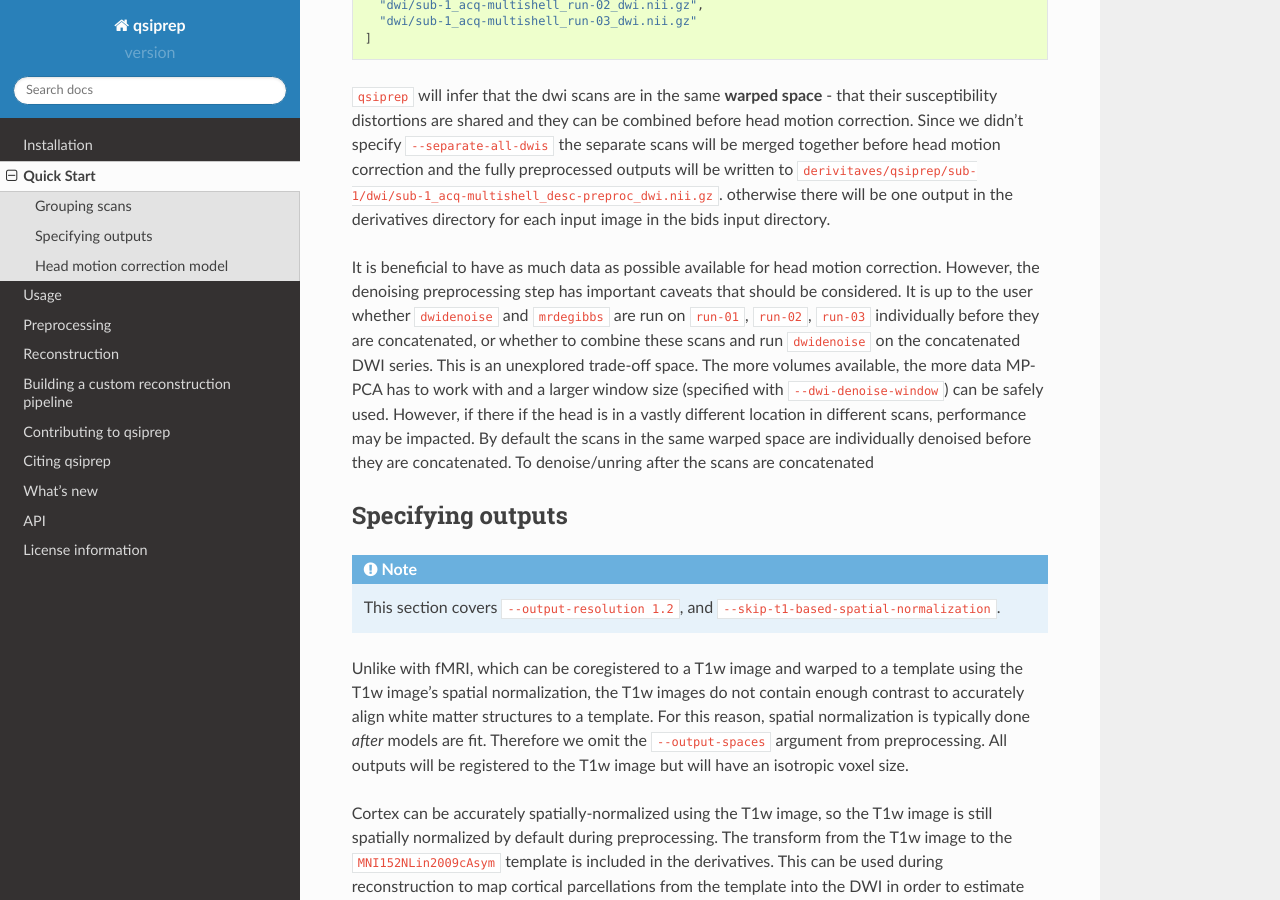
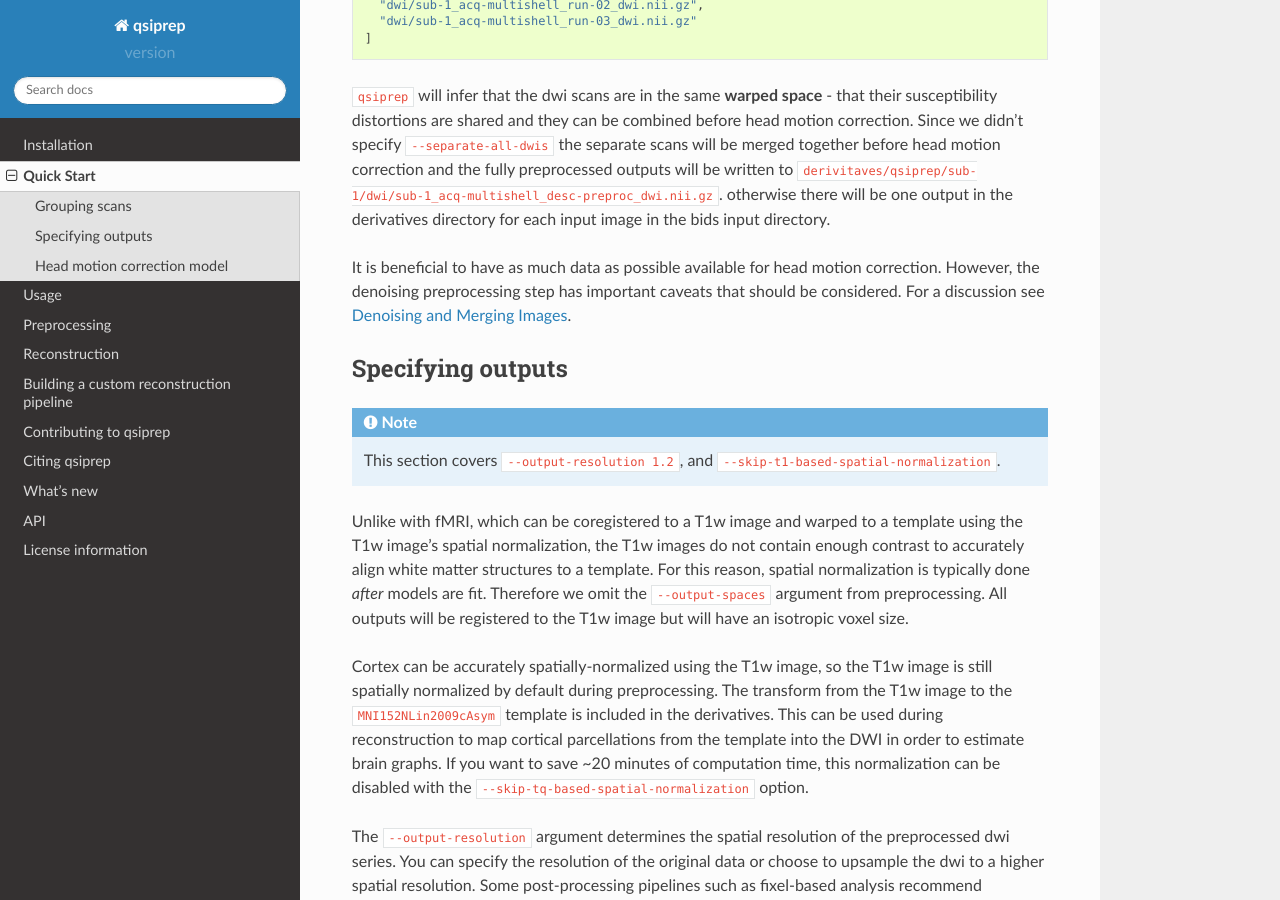
Before and after one commit to PennLINC/qsiprep, a Sphinx documentation site: the page built from docs/quickstart.rst, in a window 1280 px wide and 900 px high, scrolled down 939 px. Built offline with Sphinx 7.4.7 and the Read the Docs theme 2.0.0, drawn with Linux system fonts in a browser that asks for light colours.

```diff
--- a/docs/citing.rst
+++ b/docs/citing.rst
@@ -5,8 +5,6 @@
 ===============
 Citing qsiprep
 ===============
-
-Nothing to cite yet...
 
 .. [Fonov2011] Fonov VS, Evans AC, Botteron K, Almli CR, McKinstry RC, Collins DL and BDCG,
     Unbiased average age-appropriate atlases for pediatric studies, NeuroImage 54(1), 2011
--- a/docs/quickstart.rst
+++ b/docs/quickstart.rst
@@ -46,15 +46,8 @@ there will be one output in the derivatives directory for each input image in th
 directory.
 
 It is beneficial to have as much data as possible available for head motion correction. However,
-the denoising preprocessing step has important caveats that should be considered. It is up to the
-user whether ``dwidenoise`` and ``mrdegibbs`` are run on ``run-01``, ``run-02``, ``run-03``
-individually before they are concatenated, or whether to combine these scans and run ``dwidenoise``
-on the concatenated DWI series. This is an unexplored trade-off space. The more volumes available,
-the more data MP-PCA has to work with and a larger window size (specified with
-``--dwi-denoise-window``) can be safely used. However, if there if the head is in a vastly
-different location in different scans, performance may be impacted. By default the scans in the
-same warped space are individually denoised before they  are concatenated. To denoise/unring after
-the scans are concatenated
+the denoising preprocessing step has important caveats that should be considered. For a
+discussion see :ref:`merge_denoise`.
 
 
 Specifying outputs
--- a/docs/usage.rst
+++ b/docs/usage.rst
@@ -1,7 +1,7 @@
 .. include:: links.rst
 
 Usage
-------------------------
+-----
 
 The ``qsiprep`` preprocessing workflow takes as principal input the
 path of the dataset that is to be processed.
@@ -50,7 +50,7 @@ The singularity wrapper CLI
    :nodefaultconst:
 
 Note on using CUDA
-===================
+==================
 
 The CUDA runtime version 9.1 is included in the QSIPrep docker image.
 The CUDA version of eddy is dramatically faster than the openmp version.
@@ -68,7 +68,7 @@ Information on how to customize and understand these files can be found on the
 page.
 
 CUDA Support
-=============
+============
 
 As of version 0.6.7 CUDA version 9.1 is supported in the QSIPrep container! To run locally
 using docker you will need the nvidia container runtime installed for Docker version 19.0.3
```
Also changed, not shown: docs/installation.rst (+4 -30 lines), docs/preprocessing.rst (+119 -37 lines), 2 other files.
